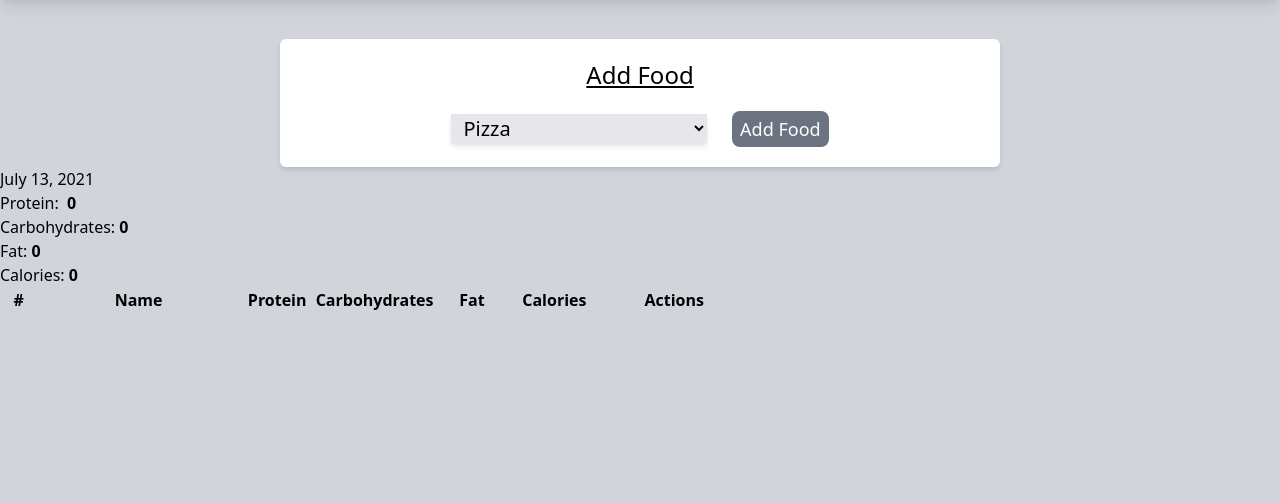
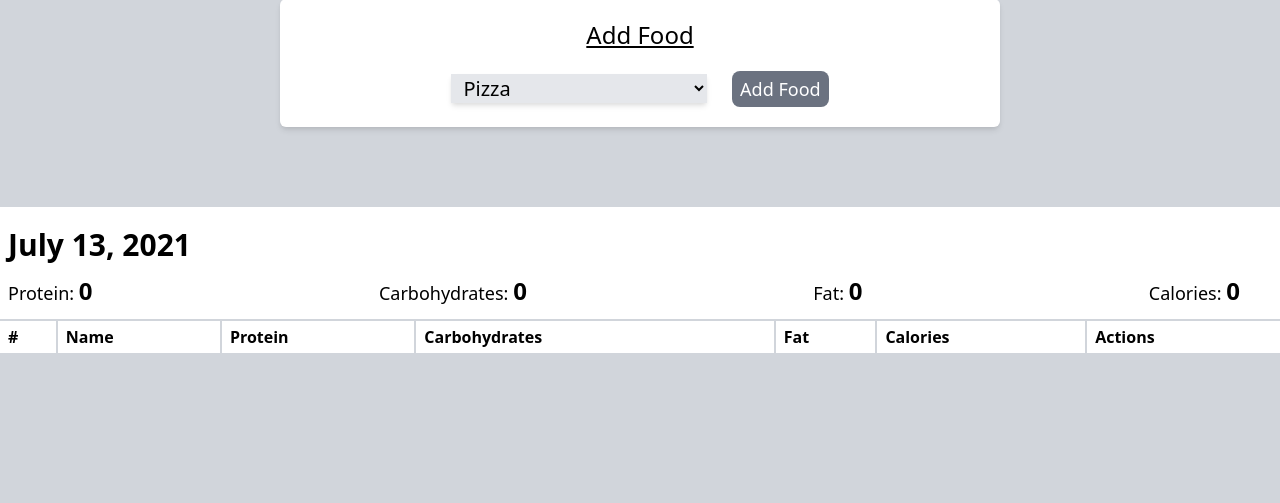
Before and after one commit to SuHaye/food_tracker, a Flask app: page /view/1 in a window 1280 px wide. Shown: the part 297-800 px from the top of the page. Run offline with Flask 2, Linux system fonts and the light colour scheme; data comes from the database, SQL or seed files in the repository; both versions use the stored data as it was after the commit; lists and menus that the app fills with data are empty; style sheets or scripts are compiled from the project's sources.

Commit message:
View page is completed

```diff
--- a/food_tracker/templates/view.html
+++ b/food_tracker/templates/view.html
@@ -22,7 +22,7 @@
 
 			<div
 				style="background-image: url('../static/img/hero.jpg');"
-				class="relative bg-cover bg-center my-10 text-center shadow-lg" >
+				class="relative bg-cover bg-center text-center shadow-lg" >
 				<!-- overlay -->
 				<div class="absolute top-0 bg-black opacity-50 w-full h-full"></div>
 				<div class="relative">
@@ -42,7 +42,7 @@
 				</div>
 			</div>
 
-			<div class="container mx-auto">
+			<div class="container mx-auto my-10">
 				<form action="{{ url_for('main.add_food_to_log', log_id=log.id) }}" method="POST" role="form">
 					<div class="px-10 container mx-auto text-lg">
 						<div class="mx-auto py-5 px-5 bg-white hover:shadow-lg shadow-md rounded-md w-3/5">
@@ -71,80 +71,80 @@
 				</form>
 			</div>
 
-			<!-- <div class="conatiner">
-				<form action="{{ url_for('main.create_log') }}" method="POST" role="form">
-					<div class="px-10 container mx-auto text-lg">
-						<div class="mx-auto py-5 px-5 bg-white hover:shadow-lg shadow-md rounded-md w-3/5">
-
-							<div class="px-2 flex flex-col items-center">
-								<label class="underline text-2xl mb-5"> Add New Date</label>
-								<div class="">
-
-									<input type="date" name="date" class="cursor-pointer px-2 bg-gray-200 shadow-md hover:shadow-lg focus:outline-none w-64" placeholder="Select New Date">
-									<span class="">
-										<button type="submit" class="py-1 px-2 ml-5 bg-gray-500 rounded-lg hover:underline hover:text-gray-300 shadow-mg hover:shadow-lg text-white" id="add-btn">
-											Add Date
-										</button>
-									</span>
-								</div>
-							</div>
-						</div>
-					</div>
-				</form>
-			</div> -->
-
-			<div class="row t20">
-				<div class="col-lg-8 col-lg-offset-2">
-					<div class="panel panel-default">
-						<div class="panel-body">
-							<h3 class="lean-h text-black">
-								<i class="glyphicon glyphicon-calendar"></i> {{ log.date.strftime('%B %d, %Y') }}
+			<div class="container mx-auto my-20">
+				<div class="bg-white pt-5">
+					<div class="ml-2 mr-10">
+						<h3 class="font-semibold text-3xl">
+							{{ log.date.strftime('%B %d, %Y') }}
 						</h3>
 
-							<div class="row">
-								<div class="col-lg-3">
-									<h4 class="lean-h">
-										Protein: &nbsp;<strong class="f25">{{ totals['protein'] }}</strong>
+						<div class="flex justify-between my-3">
+							<div class="">
+								<h4 class="text-lg">
+									Protein:
+									<strong
+										class="text-2xl">{{ totals['protein'] }}
+									</strong>
 								</h4>
 							</div>
-								<div class="col-lg-3">
-									<h4 class="lean-h">
-										Carbohydrates: <strong class="f25">{{ totals['carbs'] }}</strong>
+							<div class="">
+								<h4 class="text-lg">
+									Carbohydrates:
+									<strong
+										class="text-2xl">{{ totals['carbs'] }}
+									</strong>
 								</h4>
 							</div>
-								<div class="col-lg-3">
-									<h4 class="lean-h">
-										Fat: <strong class="f25">{{ totals['fats'] }}</strong>
+							<div class="">
+								<h4 class="text-lg">
+									Fat:
+									<strong
+										class="text-2xl">{{ totals['fats'] }}
+									</strong>
 								</h4>
 							</div>
-								<div class="col-lg-3">
-									<h4 class="lean-h">
-										Calories: <strong class="f25">{{ totals['calories'] }}</strong>
+							<div class="">
+								<h4 class="text-lg">
+									Calories:
+									<strong
+										class="text-2xl">{{ totals['calories'] }}
+									</strong>
 								</h4>
 							</div>
 						</div>
 					</div>
-						<div class="table-responsive">
-							<table class="table table-striped table-hover table-bordered">
-								<thead>
-									<tr>
-										<th style="width: 5%;">#</th>
-										<th>Name</th>
-										<th style="width: 10%;">Protein</th>
-										<th style="width: 16%;">Carbohydrates</th>
-										<th style="width: 10%;">Fat</th>
-										<th style="width: 12%;">Calories</th>
-										<th style="width: 20%;">Actions</th>
+
+
+					<div class="">
+						<table class="table-auto w-full">
+							<div class="">
+								<thead  class="">
+									<tr class="text-left">
+										<th class="border-l-0 border-2 border-gray-300 pl-2 py-1">#</th>
+										<th class="border-2 border-gray-300 pl-2 py-1">Name</th>
+										<th class="border-2 border-gray-300 pl-2 py-1" >Protein</th>
+										<th class="border-2 border-gray-300 pl-2 py-1">Carbohydrates</th>
+										<th class="border-2 border-gray-300 pl-2 py-1">Fat</th>
+										<th class="border-2 border-gray-300 pl-2 py-1">Calories</th>
+										<th class="border-r-0 border-2 border-gray-300 pl-2 py-1">Actions</th>
 									</tr>
 								</thead>
+							</div>
+
 							<tbody>
 								{% for food in log.foods %}
-									<tr>
-										<td>{{ loop.index }}</td><td>{{ food.name }}</td><td>{{ food.proteins}}</td>
-										<td>{{ food.carbs }}</td><td>{{ food.fats }}</th><td>{{ food.calories }}</td>
-										<td>
-											<a href="{{ url_for('main.remove_food_from_log', log_id=log.id, food_id=food.id) }}" class="btn btn-danger btn-xs">
-												<i class="glyphicon glyphicon-trash"></i> Delete
+								<tr class="text-left">
+									<td class="border-l-0 border-2 border-gray-300 pl-2 py-1">{{ loop.index }}</td>
+									<td class="border-2 border-gray-300 pl-2 py-1">{{ food.name }}</td>
+									<td class="border-2 border-gray-300 pl-2 py-1">{{ food.proteins}}</td>
+									<td class="border-2 border-gray-300 pl-2 py-1">{{ food.carbs }}</td>
+									<td class="border-2 border-gray-300 pl-2 py-1">{{ food.fats }}</th>
+									<td class="border-2 border-gray-300 pl-2 py-1">{{ food.calories }}</td>
+									<td class="border-r-0 border-2 border-gray-300 pl-2 py-1">
+										<a
+											class="py-1 px-3 bg-gray-500 rounded-lg hover:underline hover:text-gray-300 shadow-mg hover:shadow-lg text-white"
+											href="{{ url_for('main.remove_food_from_log', log_id=log.id, food_id=food.id) }}">
+											Delete
 										</a>
 									</td>
 								</tr>
@@ -156,7 +156,5 @@
 			</div>
 		</div>
 
-		</div>
-
 	</body>
 </html>
```
Also changed, not shown: food_tracker/db.sqlite3. Lines whose indentation alone changed are shown as unchanged.
